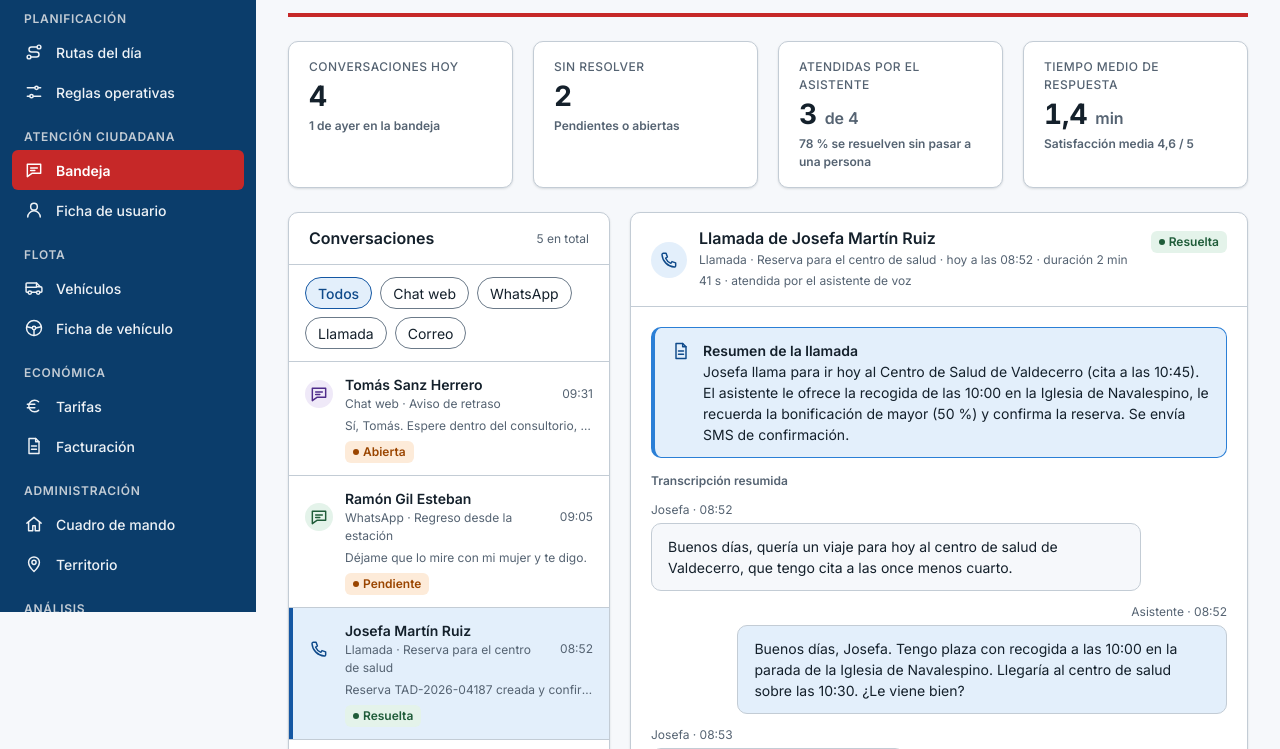
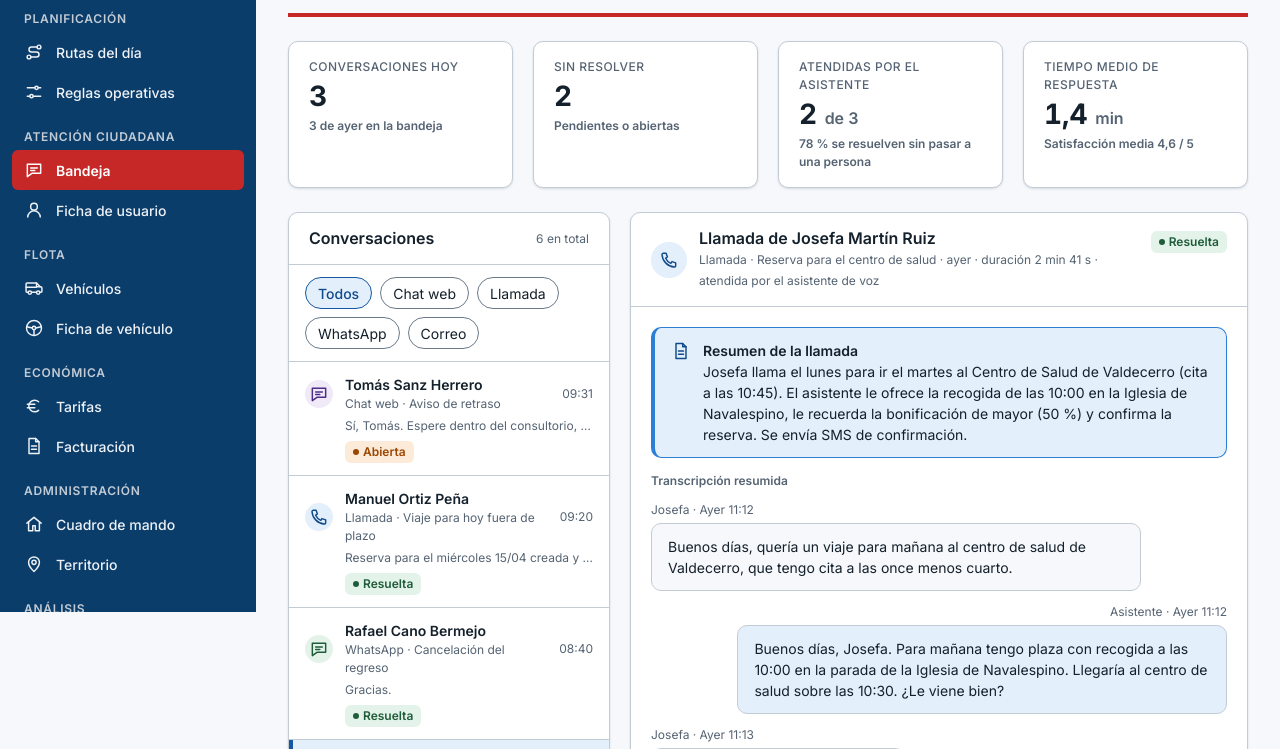
Before and after one commit to anunzi/transporte-a-demanda, a plain HTML site: page tad-mockup/crm/bandeja.html in a window 1280 px wide. Shown: the part 188-937 px from the top of the page. Drawn offline with Linux system fonts and the light colour scheme.

Commit message:
Reservas con un día de antelación (antes, una hora)
- Regla de antelación mínima: 24 h. Portada, preguntas frecuentes, formulario
  de reserva (desde mañana), CRM, app del viajero, reglas y guion del vídeo.
- Historia coherente: la llamada de Josefa y el WhatsApp de Ramón pasan al
  día anterior; nueva conversación de hoy en la bandeja donde el asistente de
  voz explica la regla y reserva para el día siguiente.

Co-Authored-By: Claude Opus 5.5 <noreply@anthropic.com>

```diff
--- a/tad-mockup/crm/bandeja.html
+++ b/tad-mockup/crm/bandeja.html
@@ -373,7 +373,7 @@ document.addEventListener("DOMContentLoaded", function () {
   }
   document.getElementById("r-origen").addEventListener("change", precio);
   document.getElementById("r-destino").addEventListener("change", precio);
-  document.getElementById("r-fecha").value = TAD.fecha;
+  (function () { var p = TAD.fecha.split("-"), d = new Date(+p[0], +p[1] - 1, +p[2] + 1), iso = d.getFullYear() + "-" + ("0" + (d.getMonth() + 1)).slice(-2) + "-" + ("0" + d.getDate()).slice(-2); var c = document.getElementById("r-fecha"); c.value = iso; c.min = iso; })(); // reservas con un día de antelación
 
   document.getElementById("lista-conversaciones").addEventListener("click", function (e) {
     var b = e.target.closest("[data-conversacion]");
--- a/tad-mockup/js/data.js
+++ b/tad-mockup/js/data.js
@@ -1357,7 +1357,7 @@
     "ventanaAntes": 15,
     "ventanaDespues": 10,
     "radioParadaVirtualM": 300,
-    "antelacionMinimaMin": 60,
+    "antelacionMinimaMin": 1440,
     "antelacionMaximaDias": 30,
     "prioridades": ["PMR", "Sanitario", "Escolar", "General"]
   },
@@ -1733,53 +1733,72 @@
   ],
   "conversaciones": [
     {
+      "id": "cv6",
+      "usuario": "u06",
+      "canal": "teléfono",
+      "hora": "09:20",
+      "estado": "Resuelta",
+      "asunto": "Viaje para hoy fuera de plazo",
+      "atendidaPor": "Asistente de voz",
+      "duracion": "1 min 58 s",
+      "reserva": null,
+      "resumen": "Manuel quiere ir esta tarde a Valdecerro. El asistente le explica que las reservas se hacen con un día de antelación y le reserva el viaje para el miércoles por la tarde, con vehículo con rampa.",
+      "mensajes": [
+        {"hora": "09:20", "de": "ciudadano", "texto": "Hola, quería ir esta tarde a la farmacia de Valdecerro."},
+        {"hora": "09:20", "de": "asistente", "texto": "Hola, Manuel. Los viajes se reservan como mínimo con un día de antelación, así que para hoy ya no es posible. ¿Le reservo para mañana, miércoles, por la tarde?"},
+        {"hora": "09:21", "de": "ciudadano", "texto": "Vale, mañana a las cinco."},
+        {"hora": "09:21", "de": "asistente", "texto": "Hecho: recogida mañana a las 17:00 en la Iglesia de Robledillo, con vehículo con rampa. Le envío un SMS con los datos."},
+        {"hora": "09:22", "de": "sistema", "texto": "Reserva para el miércoles 15/04 creada y confirmada. SMS enviado al 6XX XXX 233."}
+      ]
+    },
+    {
       "id": "cv1",
       "usuario": "u01",
       "canal": "teléfono",
-      "hora": "08:52",
+      "hora": "Ayer",
       "estado": "Resuelta",
       "asunto": "Reserva para el centro de salud",
       "atendidaPor": "Asistente de voz",
       "duracion": "2 min 41 s",
       "reserva": "TAD-2026-04187",
-      "resumen": "Josefa llama para ir hoy al Centro de Salud de Valdecerro (cita a las 10:45). El asistente le ofrece la recogida de las 10:00 en la Iglesia de Navalespino, le recuerda la bonificación de mayor (50 %) y confirma la reserva. Se envía SMS de confirmación.",
+      "resumen": "Josefa llama el lunes para ir el martes al Centro de Salud de Valdecerro (cita a las 10:45). El asistente le ofrece la recogida de las 10:00 en la Iglesia de Navalespino, le recuerda la bonificación de mayor (50 %) y confirma la reserva. Se envía SMS de confirmación.",
       "mensajes": [
         {
-          "hora": "08:52",
+          "hora": "Ayer 11:12",
           "de": "ciudadano",
-          "texto": "Buenos días, quería un viaje para hoy al centro de salud de Valdecerro, que tengo cita a las once menos cuarto."
+          "texto": "Buenos días, quería un viaje para mañana al centro de salud de Valdecerro, que tengo cita a las once menos cuarto."
         },
         {
-          "hora": "08:52",
+          "hora": "Ayer 11:12",
           "de": "asistente",
-          "texto": "Buenos días, Josefa. Tengo plaza con recogida a las 10:00 en la parada de la Iglesia de Navalespino. Llegaría al centro de salud sobre las 10:30. ¿Le viene bien?"
+          "texto": "Buenos días, Josefa. Para mañana tengo plaza con recogida a las 10:00 en la parada de la Iglesia de Navalespino. Llegaría al centro de salud sobre las 10:30. ¿Le viene bien?"
         },
-        {"hora": "08:53", "de": "ciudadano", "texto": "Sí, muy bien. Voy con el andador."},
+        {"hora": "Ayer 11:13", "de": "ciudadano", "texto": "Sí, muy bien. Voy con el andador."},
         {
-          "hora": "08:53",
+          "hora": "Ayer 11:13",
           "de": "asistente",
           "texto": "Anotado. Le asignamos un vehículo con rampa. Con su bonificación de mayor, el viaje le cuesta 1,10 euros. Le envío un SMS con los datos. ¿Algo más?"
         },
-        {"hora": "08:54", "de": "ciudadano", "texto": "No, gracias, hija."},
-        {"hora": "08:54", "de": "sistema", "texto": "Reserva TAD-2026-04187 creada y confirmada. SMS enviado al 6XX XXX 123."}
+        {"hora": "Ayer 11:14", "de": "ciudadano", "texto": "No, gracias, hija."},
+        {"hora": "Ayer 11:14", "de": "sistema", "texto": "Reserva TAD-2026-04187 creada y confirmada. SMS enviado al 6XX XXX 123."}
       ]
     },
     {
       "id": "cv2",
       "usuario": "u08",
       "canal": "WhatsApp",
-      "hora": "09:05",
+      "hora": "Ayer",
       "estado": "Pendiente",
       "asunto": "Regreso desde la estación",
       "reserva": "TAD-2026-04212",
       "mensajes": [
-        {"hora": "09:05", "de": "ciudadano", "texto": "Hola, ¿podéis recogerme esta tarde a las 19:30 en la estación de autobuses? Somos tres."},
+        {"hora": "Ayer 09:05", "de": "ciudadano", "texto": "Hola, ¿podéis recogerme mañana por la tarde a las 19:30 en la estación de autobuses? Somos tres."},
         {
-          "hora": "09:06",
+          "hora": "Ayer 09:06",
           "de": "asistente",
           "texto": "Hola, Ramón. A las 19:30 no quedan plazas para tres personas. Te puedo ofrecer las 18:45 desde la Estación de autobuses hasta el Cruce de La Majada. ¿Te reservo esa hora?"
         },
-        {"hora": "09:14", "de": "ciudadano", "texto": "Déjame que lo mire con mi mujer y te digo."}
+        {"hora": "Ayer 09:14", "de": "ciudadano", "texto": "Déjame que lo mire con mi mujer y te digo."}
       ]
     },
     {
--- a/tad-mockup/js/datos/crm-economica.js
+++ b/tad-mockup/js/datos/crm-economica.js
@@ -28,7 +28,7 @@
 
   /* Notas internas del equipo sobre cada ciudadano. autor: id de TAD.personal o texto. */
   TAD.notasUsuarios = [
-    { usuario: "u01", fecha: "2026-04-14", hora: "08:54", autor: "Asistente de voz", texto: "Ha dicho que viaja con andador. Se le asigna un vehículo con rampa y se avisa al conductor." },
+    { usuario: "u01", fecha: "2026-04-13", hora: "11:14", autor: "Asistente de voz", texto: "Ha dicho que viaja con andador. Se le asigna un vehículo con rampa y se avisa al conductor." },
     { usuario: "u01", fecha: "2026-03-11", hora: "11:20", autor: "op1", texto: "Tras la reclamación de marzo: prioridad en la recogida cuando el viaje es para una cita médica. Llamarla si hay más de 10 minutos de retraso." },
     { usuario: "u01", fecha: "2026-02-16", hora: "17:05", autor: "op1", texto: "Prefiere que la llamen por la mañana. No usa la app; los avisos, por SMS o por llamada." }
   ];
```
Also changed, not shown: tad-mockup/app-viajero/home.html (+1 -1 lines), tad-mockup/crm/usuario.html (+1 -1 lines), tad-mockup/css/demo.html (+1 -1 lines), tad-mockup/index.html (+1 -1 lines), tad-mockup/motor/reglas.html (+1 -1 lines), tad-mockup/viajero/home.html (+1 -1 lines), tad-mockup/viajero/reservar.html (+40 -3 lines), 2 other files.
